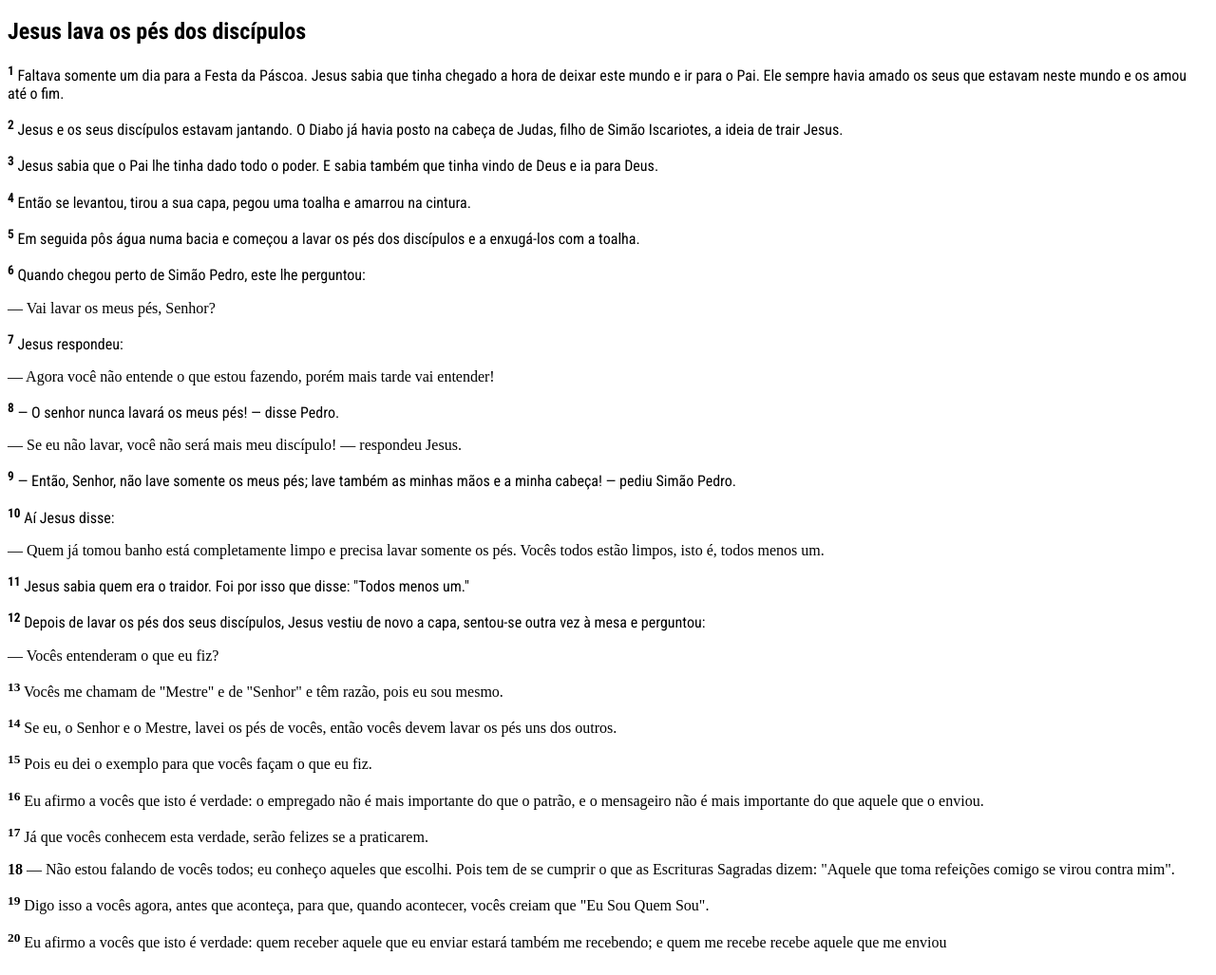
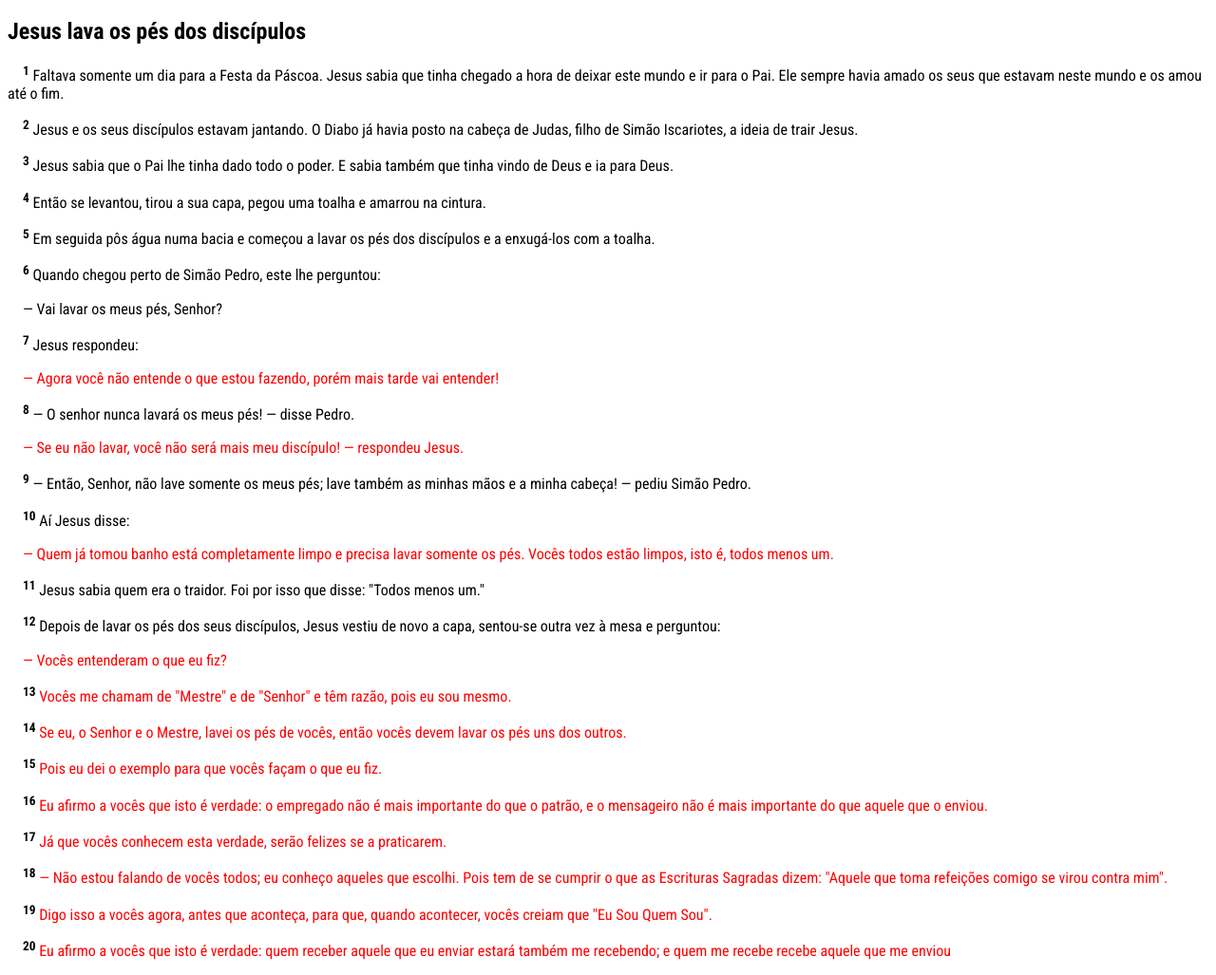
Before and after one commit to istchuk/codigos-istchuk-dw, a plain HTML site: page códigos/1 BIMESTRE/joao-13/joao-13-v1.html in a window 1280 px wide. Shown: the part 73-1100 px from the top of the page at 95% size. Drawn offline with Linux system fonts and the light colour scheme.

Commit message:
finalização joao 13 - versão 1

```diff
--- a/códigos/1 BIMESTRE/joao-13/joao-13-v1.html
+++ b/códigos/1 BIMESTRE/joao-13/joao-13-v1.html
@@ -24,54 +24,54 @@
 
         <h2>Jesus lava os pés dos discípulos</h2>
 
-        <p class="versiculo"><sup><b>1</b></sup> Faltava somente um dia para a Festa da Páscoa. Jesus sabia que tinha chegado a hora de deixar este mundo e ir para o Pai. Ele sempre havia amado os seus que estavam neste mundo e os amou até o fim.</p>
+        <p class="versiculo"><sup>1</sup> Faltava somente um dia para a Festa da Páscoa. Jesus sabia que tinha chegado a hora de deixar este mundo e ir para o Pai. Ele sempre havia amado os seus que estavam neste mundo e os amou até o fim.</p>
 
-        <p class="versiculo"><sup><b>2</b></sup> Jesus e os seus discípulos estavam jantando. O Diabo já havia posto na cabeça de Judas, filho de Simão Iscariotes, a ideia de trair Jesus. </p>
+        <p class="versiculo"><sup>2</sup> Jesus e os seus discípulos estavam jantando. O Diabo já havia posto na cabeça de Judas, filho de Simão Iscariotes, a ideia de trair Jesus. </p>
 
-        <p class="versiculo"><sup><b>3</b></sup> Jesus sabia que o Pai lhe tinha dado todo o poder. E sabia também que tinha vindo de Deus e ia para Deus. </p>
+        <p class="versiculo"><sup>3</sup> Jesus sabia que o Pai lhe tinha dado todo o poder. E sabia também que tinha vindo de Deus e ia para Deus. </p>
 
-        <p class="versiculo"><sup><b>4</b></sup> Então se levantou, tirou a sua capa, pegou uma toalha e amarrou na cintura. </p>
+        <p class="versiculo"><sup>4</sup> Então se levantou, tirou a sua capa, pegou uma toalha e amarrou na cintura. </p>
 
-        <p class="versiculo"><sup><b>5</b></sup> Em seguida pôs água numa bacia e começou a lavar os pés dos discípulos e a enxugá-los com a toalha. </p>
+        <p class="versiculo"><sup>5</sup> Em seguida pôs água numa bacia e começou a lavar os pés dos discípulos e a enxugá-los com a toalha. </p>
 
-        <p class="versiculo"><sup><b>6</b></sup> Quando chegou perto de Simão Pedro, este lhe perguntou:</p>
+        <p class="versiculo"><sup>6</sup> Quando chegou perto de Simão Pedro, este lhe perguntou:</p>
 
-        <p>— Vai lavar os meus pés, Senhor?</p>
+        <p class="versiculo">— Vai lavar os meus pés, Senhor?</p>
 
-        <p class="versiculo"><sup><b>7</b></sup> Jesus respondeu:</p>
+        <p class="versiculo"><sup>7</sup> Jesus respondeu:</p>
 
-        <p>— Agora você não entende o que estou fazendo, porém mais tarde vai entender!</p>
+        <p class="jesus">— Agora você não entende o que estou fazendo, porém mais tarde vai entender!</p>
 
-        <p class="versiculo"><sup><b>8</b></sup> — O senhor nunca lavará os meus pés! — disse Pedro.</p>
+        <p class="versiculo"><sup>8</sup> — O senhor nunca lavará os meus pés! — disse Pedro.</p>
 
-        <p>— Se eu não lavar, você não será mais meu discípulo! — respondeu Jesus.</p>
+        <p class="jesus">— Se eu não lavar, você não será mais meu discípulo! — respondeu Jesus.</p>
 
-        <p class="versiculo"><sup><b>9</b></sup> — Então, Senhor, não lave somente os meus pés; lave também as minhas mãos e a minha cabeça! — pediu Simão Pedro.</p>
+        <p class="versiculo"><sup>9</sup> — Então, Senhor, não lave somente os meus pés; lave também as minhas mãos e a minha cabeça! — pediu Simão Pedro.</p>
 
-        <p class="versiculo"><sup><b>10</b></sup> Aí Jesus disse:</p>
+        <p class="versiculo"><sup>10</sup> Aí Jesus disse:</p>
 
-        <p>— Quem já tomou banho está completamente limpo e precisa lavar somente os pés. Vocês todos estão limpos, isto é, todos menos um.</p>
+        <p class="jesus">— Quem já tomou banho está completamente limpo e precisa lavar somente os pés. Vocês todos estão limpos, isto é, todos menos um.</p>
 
-        <p class="versiculo"><sup><b>11</b></sup> Jesus sabia quem era o traidor. Foi por isso que disse: "Todos menos um."</p>
+        <p class="versiculo"><sup>11</sup> Jesus sabia quem era o traidor. Foi por isso que disse: "Todos menos um."</p>
 
-        <p class="versiculo"><sup><b>12</b></sup> Depois de lavar os pés dos seus discípulos, Jesus vestiu de novo a capa, sentou-se outra vez à mesa e perguntou:</p>
+        <p class="versiculo"><sup>12</sup> Depois de lavar os pés dos seus discípulos, Jesus vestiu de novo a capa, sentou-se outra vez à mesa e perguntou:</p>
 
-        <p>— Vocês entenderam o que eu fiz? </p>
+        <p class="jesus">— Vocês entenderam o que eu fiz? </p>
 
-        <p><sup><b>13</b></sup> Vocês me chamam de "Mestre" e de "Senhor" e têm razão, pois eu sou mesmo.</p>
+        <p class="jesus"><sup>13</sup> Vocês me chamam de "Mestre" e de "Senhor" e têm razão, pois eu sou mesmo.</p>
 
-        <p><sup><b>14</b></sup> Se eu, o Senhor e o Mestre, lavei os pés de vocês, então vocês devem lavar os pés uns dos outros. </p>
+        <p class="jesus"><sup>14</sup> Se eu, o Senhor e o Mestre, lavei os pés de vocês, então vocês devem lavar os pés uns dos outros. </p>
 
-        <p><sup><b>15</b></sup> Pois eu dei o exemplo para que vocês façam o que eu fiz. </p>
+        <p class="jesus"><sup>15</sup> Pois eu dei o exemplo para que vocês façam o que eu fiz. </p>
 
-        <p><sup><b>16</b></sup> Eu afirmo a vocês que isto é verdade: o empregado não é mais importante do que o patrão, e o mensageiro não é mais importante do que aquele que o enviou. </p>
+        <p class="jesus"><sup>16</sup> Eu afirmo a vocês que isto é verdade: o empregado não é mais importante do que o patrão, e o mensageiro não é mais importante do que aquele que o enviou. </p>
 
-        <p><sup><b>17</b></sup> Já que vocês conhecem esta verdade, serão felizes se a praticarem.</p>
+        <p class="jesus"><sup>17</sup> Já que vocês conhecem esta verdade, serão felizes se a praticarem.</p>
 
-        <p><b>18</b> — Não estou falando de vocês todos; eu conheço aqueles que escolhi. Pois tem de se cumprir o que as Escrituras Sagradas dizem: "Aquele que toma refeições comigo se virou contra mim". </p>
+        <p class="jesus"><sup>18</sup> — Não estou falando de vocês todos; eu conheço aqueles que escolhi. Pois tem de se cumprir o que as Escrituras Sagradas dizem: "Aquele que toma refeições comigo se virou contra mim". </p>
 
-        <p><sup><b>19</b></sup> Digo isso a vocês agora, antes que aconteça, para que, quando acontecer, vocês creiam que "Eu Sou Quem Sou". </p>
+        <p class="jesus"><sup>19</sup> Digo isso a vocês agora, antes que aconteça, para que, quando acontecer, vocês creiam que "Eu Sou Quem Sou". </p>
 
-        <p><sup><b>20</b></sup> Eu afirmo a vocês que isto é verdade: quem receber aquele que eu enviar estará também me recebendo; e quem me recebe recebe aquele que me enviou</p>
+        <p class="jesus"><sup>20</sup> Eu afirmo a vocês que isto é verdade: quem receber aquele que eu enviar estará também me recebendo; e quem me recebe recebe aquele que me enviou</p>
     </body>
 </html>
--- a/códigos/1 BIMESTRE/joao-13/joao-13.css
+++ b/códigos/1 BIMESTRE/joao-13/joao-13.css
@@ -13,7 +13,24 @@ h2 {
 }
 
 .versiculo {
+    text-indent: 1em;
+
     font-family: "Roboto Condensed", sans-serif;
     font-optical-sizing: auto;
     font-style: normal;
 }
+
+.jesus {
+    color: red;
+
+    font-family: "Roboto Condensed", sans-serif;
+    font-optical-sizing: auto;
+    font-style: normal;
+
+    text-indent: 1em;
+}
+
+sup {
+    color: black;
+    font-weight: bold;
+}
```
